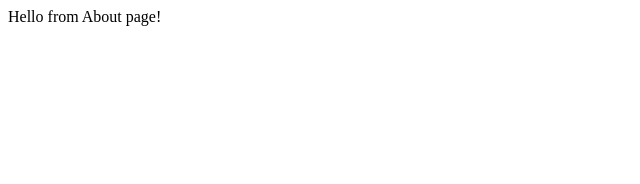
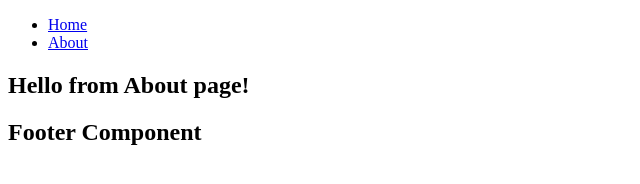
Before and after one commit to jaimevepe/Gatsby, a Gatsby site: page /about in a window 1280 px wide. Shown: the whole page, without its empty margins (0-640 px from the left). Built offline with nearby package versions, Linux system fonts and the light colour scheme; Gatsby itself is replaced by a stand-in of ours.

Commit message:
Navbar-Footer component created

```diff
--- /dev/null
+++ b/src/component/Footer.js
@@ -0,0 +1,11 @@
+import React from 'react'
+
+const Footer = () => {
+    return (
+        <footer>
+            <h2>Footer Component</h2>
+        </footer>
+    )
+}
+
+export default Footer
--- /dev/null
+++ b/src/component/Layout.js
@@ -0,0 +1,17 @@
+import React from 'react'
+import Navbar from './Navbar'
+import Footer from "./Footer"
+
+
+const Layout = ({children}) => {
+    console.log("Props",children)
+    return (
+        <>
+            <Navbar />
+            {children}
+            <Footer />
+        </>
+    )
+}
+
+export default Layout
--- /dev/null
+++ b/src/component/Navbar.js
@@ -0,0 +1,19 @@
+import React from 'react'
+import { Link } from "gatsby"
+
+const Navbar = () => {
+    return (
+      <nav>
+        <ul>
+          <li>
+            <Link to="/">Home</Link>
+          </li>
+          <li>
+            <Link to="/about">About</Link>
+          </li>
+        </ul>
+      </nav>
+    )
+}
+
+export default Navbar
--- a/src/pages/about.js
+++ b/src/pages/about.js
@@ -1,10 +1,12 @@
 import React from 'react'
+import { Link } from "gatsby"
+import Layout from "../component/Layout"
 
 const about = () => {
     return (
-        <div>
-            Hello from About page!
-        </div>
+        <Layout>
+            <h2>Hello from About page!</h2>
+        </Layout>
     )
 }
 
--- a/src/pages/company/history.js
+++ b/src/pages/company/history.js
@@ -1,9 +1,11 @@
 import React from 'react'
+import { Link } from "gatsby"
 
 const history = () => {
     return (
         <div>
-            This is the History of our company
+           <h2>This is the History of our company</h2>
+           <Link to ="/">Home</Link>
         </div>
     )
 }
```
Also changed, not shown: src/pages/index.js (+8 -2 lines).
